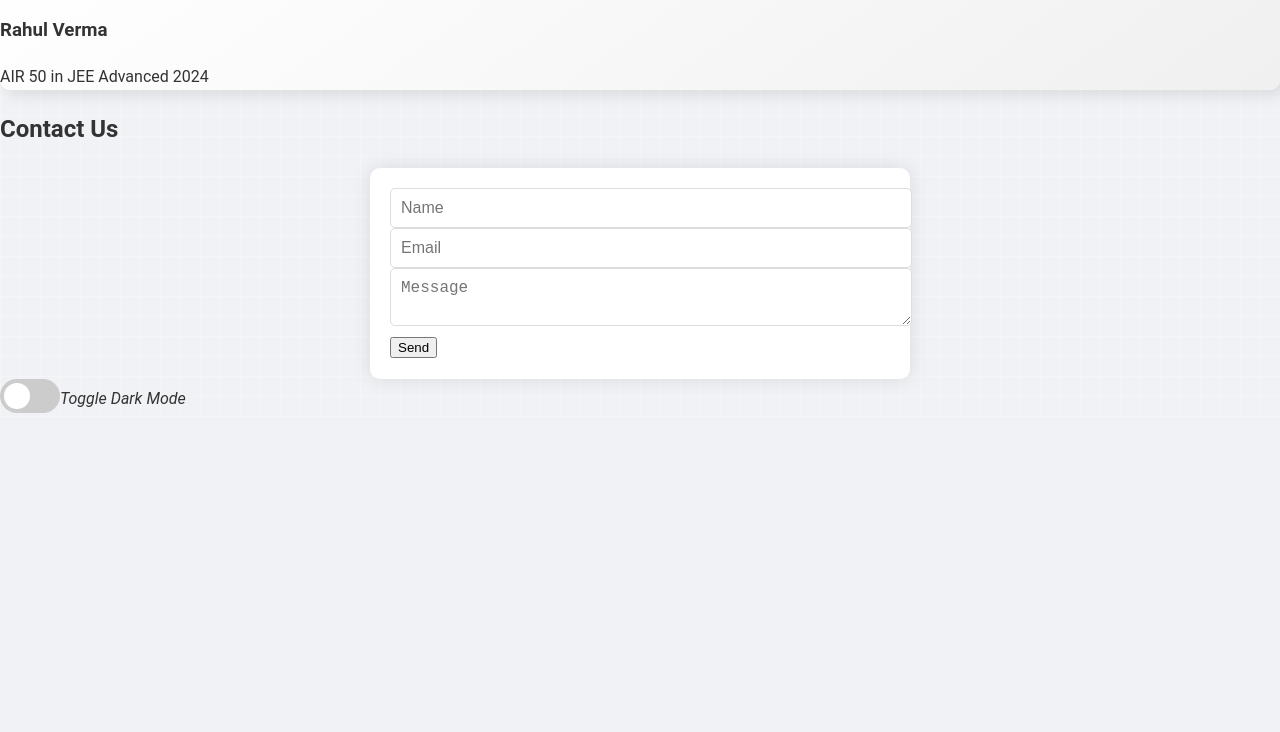
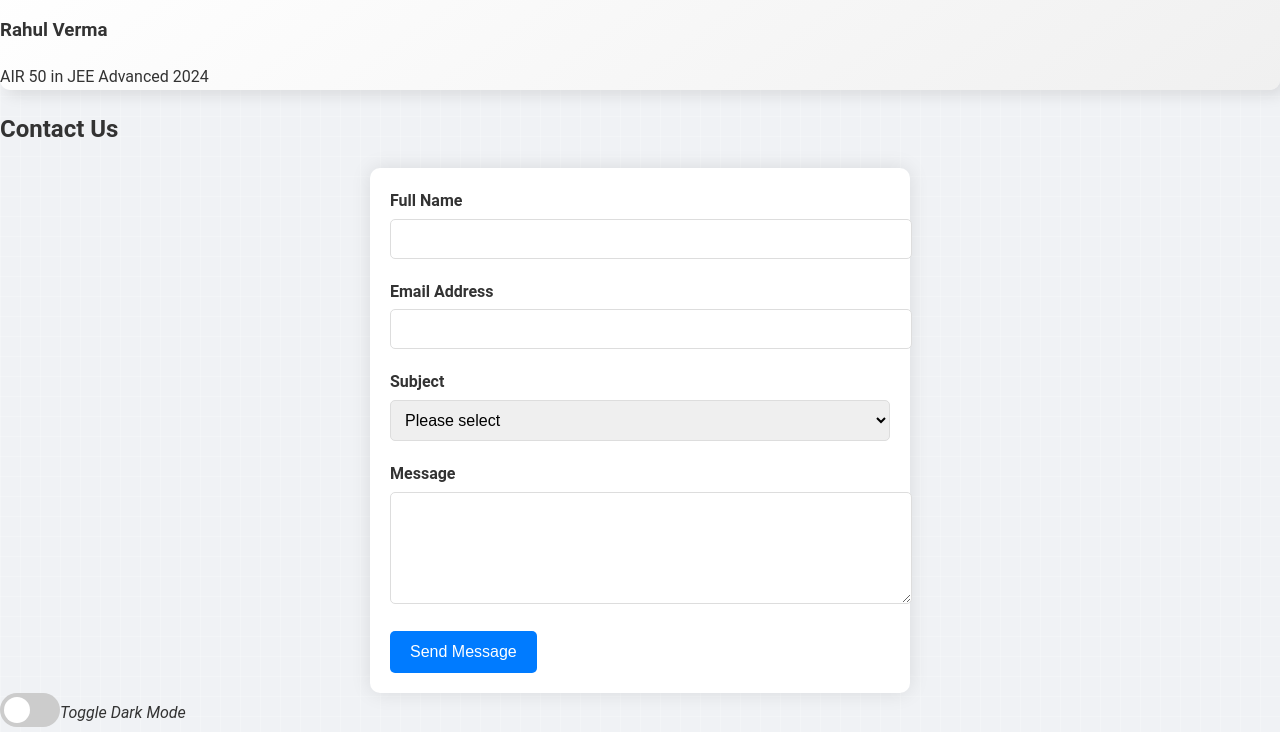
Before and after one commit to AceRider75/acerider75.github.io, a plain HTML site: page index.html in a window 1280 px wide. Shown: the part 784-1516 px from the top of the page. Before the commit the page ends 1202 px from the top, so only its background shows below. Drawn offline with Linux system fonts and the light colour scheme.

Commit message:
Update index.html

```diff
--- a/index.html
+++ b/index.html
@@ -63,14 +63,33 @@
             </div>
         </section>
         <section id="contact">
-            <h2>Contact Us</h2>
-            <form id="contact-form">
-                <input type="text" placeholder="Name" required>
-                <input type="email" placeholder="Email" required>
-                <textarea placeholder="Message" required></textarea>
-                <button type="submit">Send</button>
-            </form>
+          <h2>Contact Us</h2>
+          <form id="contact-form">
+            <div class="form-group">
+              <label for="name">Full Name</label>
+              <input type="text" id="name" name="name" required>
+            </div>
+            <div class="form-group">
+              <label for="email">Email Address</label>
+              <input type="email" id="email" name="email" required>
+            </div>
+            <div class="form-group">
+              <label for="subject">Subject</label>
+              <select id="subject" name="subject" required>
+                <option value="">Please select</option>
+                <option value="general">General Inquiry</option>
+                <option value="admission">Admission Information</option>
+                <option value="courses">Course Details</option>
+              </select>
+            </div>
+            <div class="form-group">
+              <label for="message">Message</label>
+              <textarea id="message" name="message" rows="5" required></textarea>
+            </div>
+            <button type="submit" class="submit-btn">Send Message</button>
+          </form>
         </section>
+
         <div class="theme-switch-wrapper">
           <label class="theme-switch" for="checkbox">
             <input type="checkbox" id="checkbox" />
```
